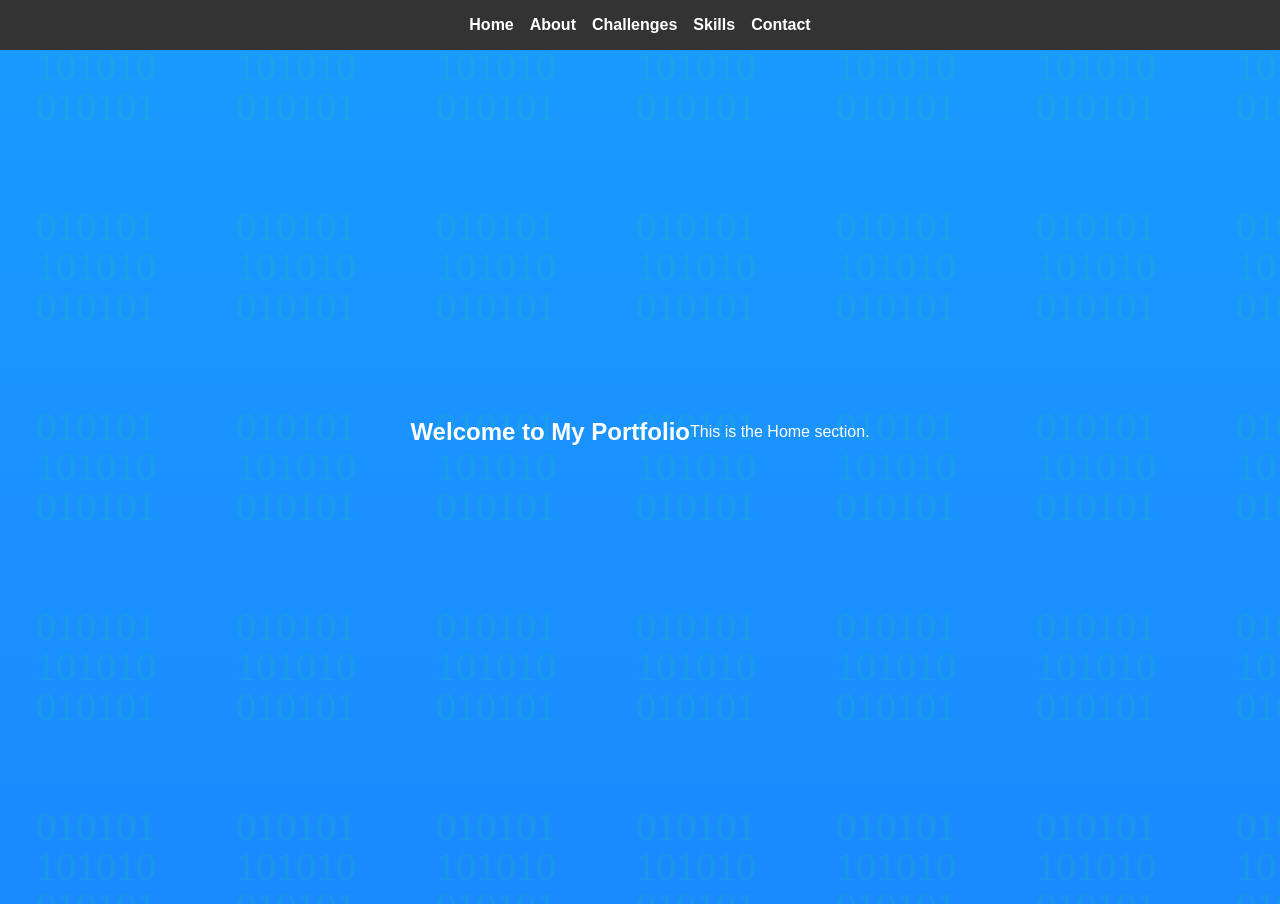
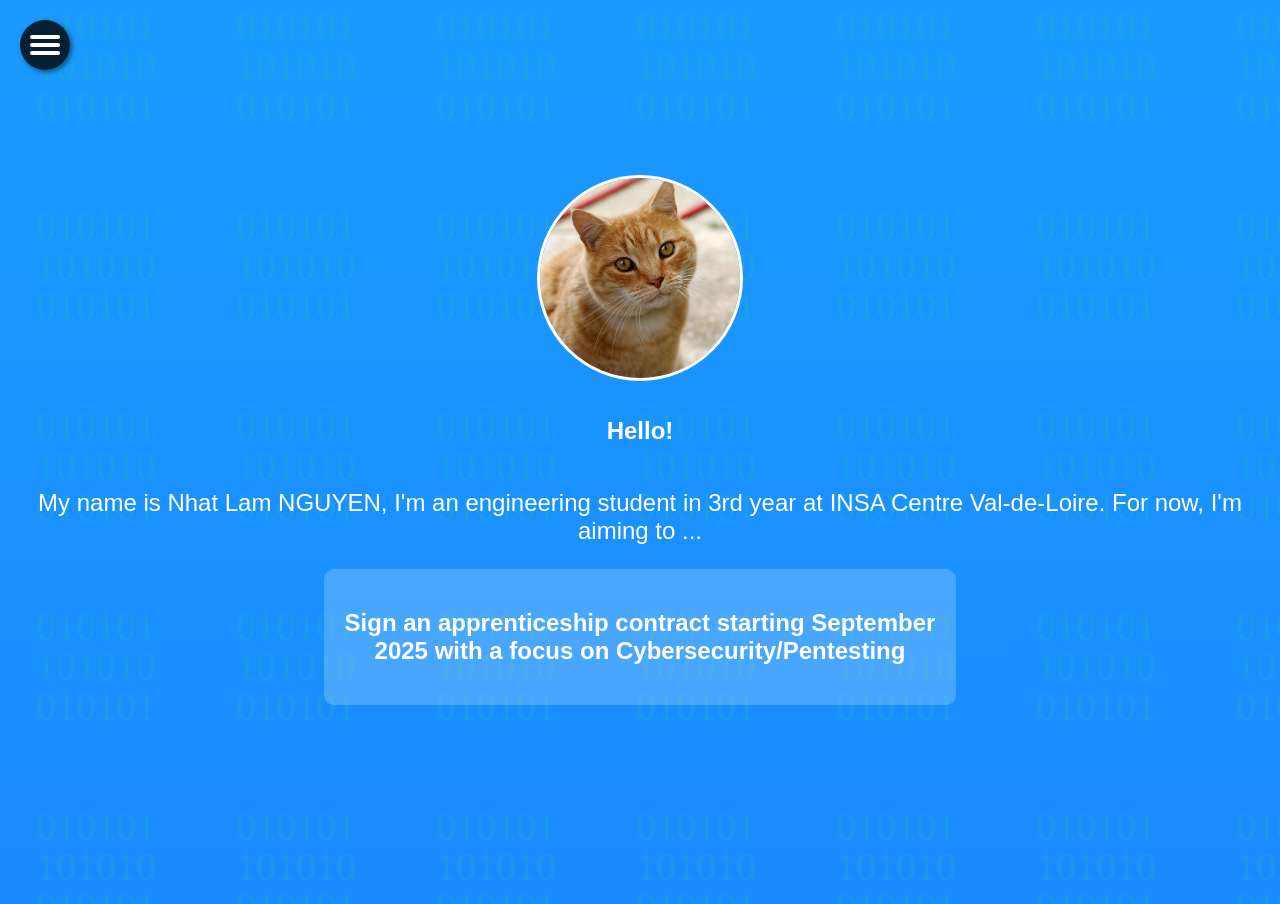
Before and after one commit to nnlam12/portfolio, a PHP site: page / in a window 1280 px wide. Shown: the top 904 px of the page. Run offline with PHP 8.4, Linux system fonts and the light colour scheme.

Commit message:
Add Image placeholder and rearrange navbar header

```diff
--- a/index.php
+++ b/index.php
@@ -30,30 +30,66 @@
             background-size: 100% 200%, 200px 200px; /* Gradient is twice as tall for smooth animation */
             background-blend-mode: overlay; /* Blends the pattern with the gradient */
             animation: gradientShift 20s infinite linear; /* Continuous animation */
+            transition: margin-left 0.4s ease; /* Smooth transition for body margin */
+
         }
         header {
             position: fixed;
-            top: 0;
-            left: 0;
-            width: 100%;
-            background: #333;
+            top: 20px; /* Position the circle slightly below the top */
+            left: 20px; /* Position the circle slightly from the left */
+            width: 50px; /* Initial circle diameter */
+            height: 50px; /* Initial circle diameter */
+            background: rgba(0, 0, 0, 0.8); /* Semi-transparent black background */
             color: #fff;
-            padding: 1rem 0;
-            text-align: center;
+            border-radius: 50%; /* Make it a circle */
             z-index: 1000;
+            box-shadow: 2px 2px 5px rgba(0, 0, 0, 0.5); /* Subtle shadow for depth */
+            transition: width 0.4s ease, height 0.4s ease, border-radius 0.4s ease; /* Smooth transition for expansion */
+            overflow: hidden; /* Hide overflowing content */
         }
+
+        header:hover {
+            width: 250px; /* Expand width on hover */
+            height: 32%; /* Expand height to full screen */
+            border-radius: 10%; /* Remove rounded corners to make it a rectangle */
+        }
+
         header nav {
             display: flex;
-            justify-content: center;
-            gap: 1rem;
-            flex-wrap: wrap; /* Allows wrapping on smaller screens */
+            flex-direction: column; /* Stack links vertically */
+            align-items: center; /* Center links horizontally */
+            gap: 1rem; /* Space between links */
+            margin-top: 2rem; /* Add space at the top */
+            opacity: 0; /* Initially hide links */
+            transform: translateY(-20px); /* Slide links up */
+            transition: opacity 0.4s ease 0.2s, transform 0.4s ease 0.2s; /* Smooth transition with delay */
         }
+
+        header:hover nav {
+            opacity: 1; /* Show links on hover */
+            transform: translateY(0); /* Reset slide effect */
+        }
+
         header nav a {
             color: #fff;
             text-decoration: none;
             font-weight: bold;
-            font-size: 1rem;
+            font-size: 1rem; /* Adjust font size */
+            padding: 0.5rem 1rem; /* Padding for clickable area */
+            border-radius: 5px; /* Rounded corners */
+            transition: background-color 0.3s ease, color 0.3s ease; /* Smooth hover effect */
+            white-space: nowrap; /* Prevent text wrapping */
         }
+
+        header nav a:hover {
+            background-color: #0072ff; /* Highlight color on hover */
+            color: #fff; /* Ensure text remains readable */
+        }
+
+        header:hover ~ body {
+            margin-left: 250px; /* Adjust margin for expanded sidebar */
+        }
+
         section {
             height: 100vh;
             display: flex;
@@ -64,6 +100,12 @@
         }
         #home {
             background: rgba(255, 255, 255, 0.1); /* Semi-transparent overlay */
+            display: flex; /* Use flexbox for layout */
+            flex-direction: column; /* Stack elements vertically */
+            justify-content: center; /* Center content vertically */
+            align-items: center; /* Center content horizontally */
+            text-align: center; /* Center-align text */
+            padding: 2rem;
         }
         #about {
             background: rgba(255, 255, 255, 0.1);
@@ -109,10 +151,69 @@
                 font-size: 1rem; /* Adjust paragraph size */
             }
         }
+
+        /* Profile picture styling */
+        header .profile-picture,
+        #home .profile-picture {
+            width: 200px; /* Increased size of the profile picture */
+            height: 200px; /* Increased size of the profile picture */
+            border-radius: 50%; /* Make it circular */
+            background: rgba(255, 255, 255, 0.2); /* Light semi-transparent background */
+            margin: 1rem auto; /* Center the picture and add spacing */
+            display: flex;
+            justify-content: center;
+            align-items: center;
+            overflow: hidden; /* Ensure the image stays within the circle */
+            border: 3px solid #fff; /* Add a thicker white border */
+        }
+
+        header .profile-picture img,
+        #home .profile-picture img {
+            width: 100%; /* Make the image fill the container */
+            height: 100%; /* Make the image fill the container */
+            object-fit: cover; /* Ensure the image scales properly */
+            border-radius: 50%; /* Ensure the image is circular */
+        }
+
+        #home .profile-picture {
+            margin-bottom: 1rem; /* Add spacing below the picture */
+        }
+
+        /* Hamburger menu styling */
+        header .hamburger {
+            display: flex;
+            flex-direction: column; /* Stack the stripes vertically */
+            justify-content: space-between; /* Evenly space the stripes */
+            align-items: center;
+            width: 30px; /* Width of the hamburger menu */
+            height: 20px; /* Height of the hamburger menu */
+            position: absolute;
+            top: 15px; /* Position inside the header */
+            left: 10px; /* Position inside the header */
+            cursor: pointer; /* Change cursor to pointer */
+        }
+
+        header .hamburger div {
+            width: 100%; /* Full width of the hamburger menu */
+            height: 4px; /* Height of each stripe */
+            background-color: #fff; /* White color for the stripes */
+            border-radius: 2px; /* Slightly rounded edges */
+            transition: background-color 0.3s ease; /* Smooth transition for hover effect */
+        }
+
+        header:hover .hamburger div {
+            background-color: #0072ff; /* Change color on hover */
+        }
+
     </style>
 </head>
 <body>
     <header>
+        <div class="hamburger">
+            <div></div>
+            <div></div>
+            <div></div>
+        </div>
         <nav>
             <a href="#home">Home</a>
             <a href="#about">About</a>
@@ -122,8 +223,15 @@
         </nav>
     </header>
     <section id="home">
-        <h1>Welcome to My Portfolio</h1>
-        <p>This is the Home section.</p>
+        <div class="profile-picture">
+            <!-- Placeholder image -->
+            <img src="./Cat03.jpg" alt="Profile Picture">
+        </div>
+        <h1>Hello!</h1>
+        <p style="font-size: 1.5rem;">My name is Nhat Lam NGUYEN, I'm an engineering student in 3rd year at INSA Centre Val-de-Loire. For now, I'm aiming to ...</p>
+        <div style="background-color: rgba(255, 255, 255, 0.2); color: #fff; padding: 1rem; border-radius: 10px; max-width: 600px; text-align: center; font-weight: bold;">
+            <p style="font-size: 1.5rem;">Sign an apprenticeship contract starting September 2025 with a focus on Cybersecurity/Pentesting</p>
+        </div>
     </section>
     <section id="about">
         <h1>About Me</h1>
```
Also changed, not shown: Cat03.jpg (added).
